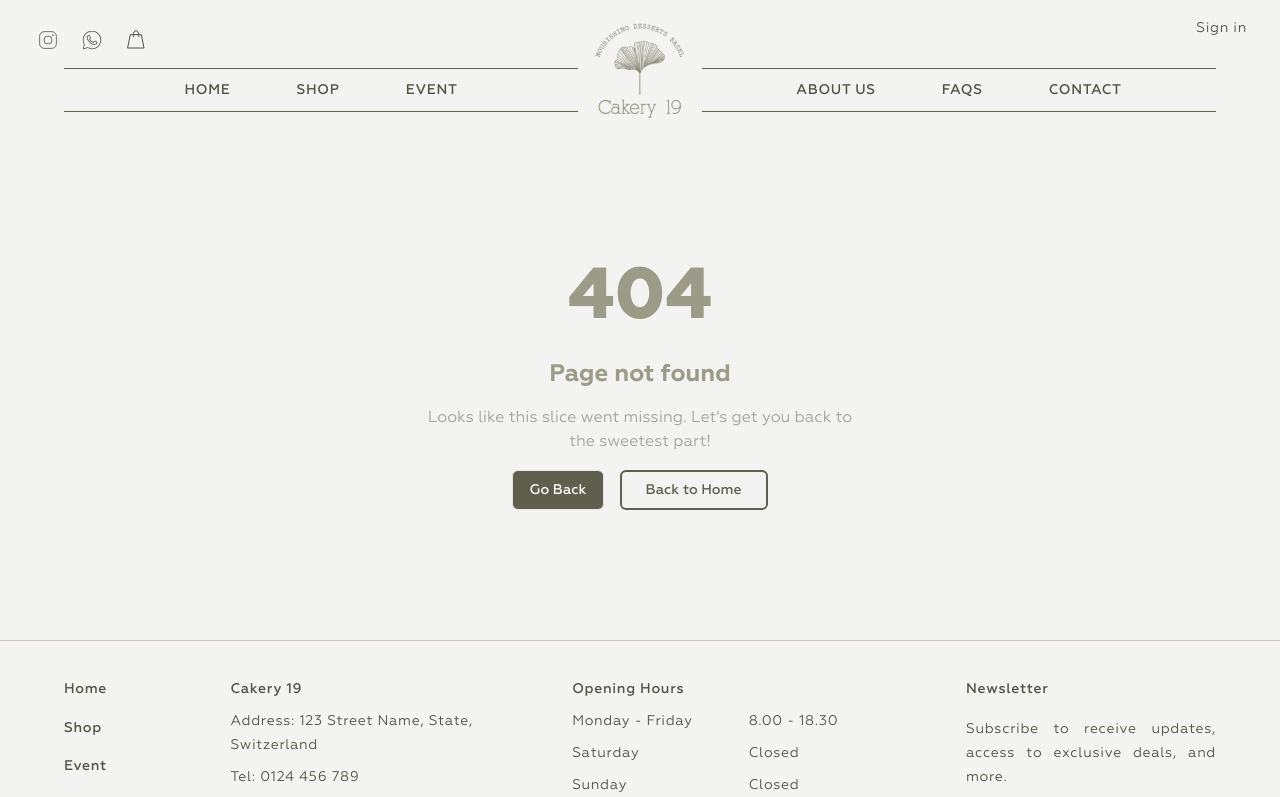
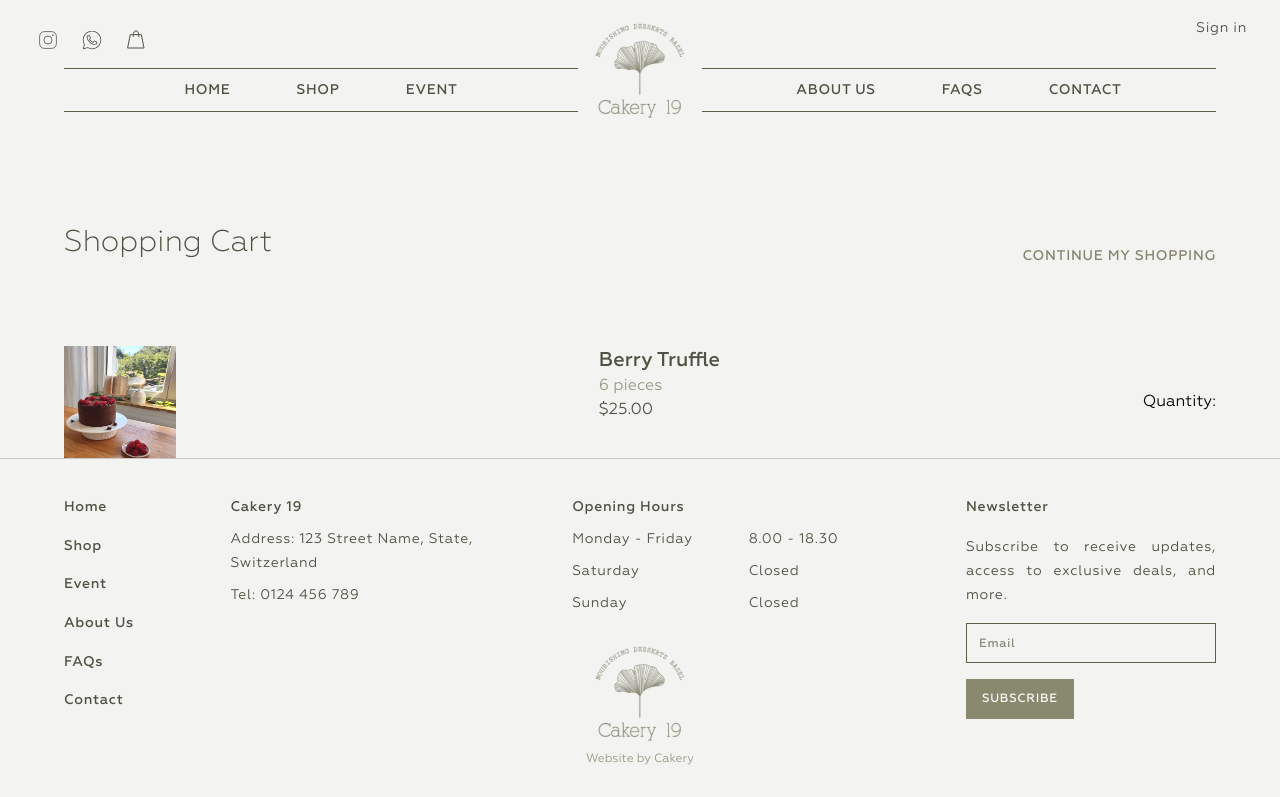
Before and after one commit to endRaver/Cakery19, a React (Vite) app in the folder frontend/: page /cart in a window 1280 px wide. Shown: the top 797 px of the page. Built offline with nearby package versions, Linux system fonts and the light colour scheme; no server answers.

Commit message:
Add initial Shopping Cart page and routing
- Create ShoppingCartPage component with basic layout
- Add cart route in App.tsx
- Update TopNavigationBar to link to cart page
- Enhance TopbarLinkToolTip with arrow styling

```diff
--- a/frontend/package.json
+++ b/frontend/package.json
@@ -21,7 +21,7 @@
     "class-variance-authority": "^0.7.1",
     "clsx": "^2.1.1",
     "embla-carousel-react": "^8.5.2",
-    "framer-motion": "^12.0.5",
+    "framer-motion": "^12.4.10",
     "lodash": "^4.17.21",
     "lucide-react": "^0.473.0",
     "react": "^18.3.1",
--- a/frontend/src/App.tsx
+++ b/frontend/src/App.tsx
@@ -17,6 +17,7 @@ import NotFoundPage from "./pages/not-found/NotFoundPage";
 import AdminLayout from "./layout/AdminLayout";
 import AdminCreatePage from "./pages/admin/AdminCreatePage";
 import AdminEditPage from "./pages/admin/AdminEditPage";
+import ShoppingCartPage from "./pages/shopping-cart/ShoppingCartPage";
 
 function App() {
   const { isSignedIn } = useAuth();
@@ -43,6 +44,7 @@ function App() {
           <Route path="/shop" element={<ShopPage />} />
           <Route path="/shop/:productId" element={<ProductDetailPage />} />
           <Route path="/faqs" element={<FaqsPage />} />
+          <Route path="/cart" element={<ShoppingCartPage />} />
           <Route path="/login" element={isSignedIn ? <Navigate to="/" replace /> : <LoginPage />} />
           <Route
             path="/sign-up"
--- a/frontend/src/components/TopNavigationBar.tsx
+++ b/frontend/src/components/TopNavigationBar.tsx
@@ -24,6 +24,12 @@ import TopbarLinkToolTip from "./TopbarLinkToolTip";
 const linkStyle =
   "my-1 text-nowrap font-medium border border-transparent px-1.5 lg:px-3 py-1 text-sm leading-6 tracking-wider duration-300 ease-in-out ";
 
+const getResponsiveHeight = (width: number) => {
+  if (width > 1024) return "h-[140px]";
+  if (width > 640) return "h-[96px]";
+  return "h-[84px]";
+};
+
 const TopNavigationBar = () => {
   const location = useLocation().pathname;
   const isHome = location === "/";
@@ -31,11 +37,7 @@ const TopNavigationBar = () => {
 
   return (
     <>
-      {(!isHome || windowWidth <= 1024) && (
-        <div
-          className={`${windowWidth > 1024 ? "h-[140px]" : windowWidth > 640 ? "h-[96px]" : "h-[84px]"}`}
-        ></div>
-      )}
+      {(!isHome || windowWidth <= 1024) && <div className={getResponsiveHeight(windowWidth)}></div>}
 
       {windowWidth > 1024 ? <NavbarDesktop /> : <NavbarMobile />}
     </>
@@ -112,7 +114,7 @@ const NavbarDesktop = () => {
             <span
               className={`${linkStyle} max-w-[200px] truncate text-nowrap !p-0 font-normal capitalize leading-none ${isHome && scrollY < 200 ? "text-primary-50" : "text-primary-500"}`}
             >
-              {`Hello, ${user?.fullName || user?.emailAddresses[0]?.emailAddress.split("@")[0] || "N/a"}`}
+              {`Hello, ${user?.fullName ?? user?.emailAddresses[0]?.emailAddress.split("@")[0] ?? "N/a"}`}
             </span>
 
             <div
@@ -155,12 +157,11 @@ const NavbarDesktop = () => {
             images={{ light: whatsapp_light, dark: whatsapp_dark }}
             isLight={isHome && scrollY < 200}
             newTab={true}
-            // className="-ml-2"
             imgClassName="m-1.5"
           />
 
           <TopbarLinkToolTip
-            url={""}
+            url={"/cart"}
             label="My Cart"
             images={{ light: cart_light, dark: cart_dark }}
             isLight={isHome && scrollY < 200}
--- a/frontend/src/components/TopbarLinkToolTip.tsx
+++ b/frontend/src/components/TopbarLinkToolTip.tsx
@@ -32,8 +32,9 @@ const TopbarLinkToolTip = ({
         )}
       </a>
 
-      <div className="absolute left-1/2 top-8 -translate-x-1/2 text-nowrap rounded-md bg-primary-50 px-2 py-1 text-sm text-primary-200 opacity-0 shadow-lg duration-500 group-hover:opacity-100">
+      <div className="absolute left-1/2 top-9 -translate-x-1/2 cursor-default text-nowrap rounded-md bg-primary-50 px-2 py-1 text-sm text-primary-200 opacity-0 shadow-lg duration-500 group-hover:opacity-100">
         {label}
+        <div className="absolute left-1/2 top-[-5px] h-2 w-2 -translate-x-1/2 rotate-45 bg-primary-50" />
       </div>
     </div>
   );
--- a/frontend/src/pages/shopping-cart/ShoppingCartPage.tsx
+++ b/frontend/src/pages/shopping-cart/ShoppingCartPage.tsx
@@ -1,8 +1,47 @@
+import AnimatedUnderline from "./components/AnimationUnderline";
 
 const ShoppingCartPage = () => {
   return (
-    <div>ShoppingCartPage</div>
-  )
-}
+    <div className="space-y-10 lg:space-y-[60px]">
+      <section className="container mx-auto my-20">
+        <div className="flex items-end justify-between">
+          <h2 className="text-center text-2xl font-light text-primary-500 sm:text-3xl sm:leading-[46px]">
+            Shopping Cart
+          </h2>
 
-export default ShoppingCartPage
+          <a href="/shop">
+            <AnimatedUnderline>
+              <p className="lg:text-md text-center text-sm font-medium tracking-wider text-primary-300 sm:text-sm">
+                CONTINUE MY SHOPPING
+              </p>
+            </AnimatedUnderline>
+          </a>
+        </div>
+      </section>
+
+      <section className="container mx-auto my-20 mt-8">
+        <div className="flex justify-between">
+          <img
+            src="../../../public/cakes/image/Berry_truffle/BerryTruffle1.jpg"
+            alt=""
+            className="aspect-square w-28"
+          />
+
+          <div>
+            <h3 className="text-xl font-medium text-primary-500">Berry Truffle</h3>
+            <p className="text-primary-200">6 pieces</p>
+            <p className="font-xl text-primary-500">$25.00</p>
+          </div>
+
+          <div className="flex items-center">
+            <p>Quantity:</p>
+
+            <div></div>
+          </div>
+        </div>
+      </section>
+    </div>
+  );
+};
+
+export default ShoppingCartPage;
--- /dev/null
+++ b/frontend/src/pages/shopping-cart/components/AnimationUnderline.tsx
@@ -0,0 +1,42 @@
+import { motion, useAnimation } from "framer-motion";
+
+const AnimatedUnderline = ({ children }: { children: React.ReactNode }) => {
+  const rightLine = useAnimation();
+  const leftLine = useAnimation();
+
+  const handleHoverStart = () => {
+    leftLine.start({ scaleX: 1, transformOrigin: "right" });
+    rightLine.start({ scaleX: 1, transformOrigin: "left" });
+  };
+
+  const handleHoverEnd = () => {
+    leftLine.start({ scaleX: 0, transformOrigin: "left" });
+    rightLine.start({ scaleX: 0, transformOrigin: "right" });
+  };
+
+  const lineStyles = "absolute bottom-0 h-[1px] w-1/2 bg-primary-300";
+  const transition = {
+    ease: [0.34, 0.24, 0.8, 0.54],
+    duration: 0.3,
+  };
+
+  return (
+    <motion.div className="relative" onHoverStart={handleHoverStart} onHoverEnd={handleHoverEnd}>
+      {children}
+      <motion.div
+        className={`${lineStyles} left-0`}
+        initial={{ scaleX: 0 }}
+        animate={leftLine}
+        transition={transition}
+      />
+      <motion.div
+        className={`${lineStyles} right-0`}
+        initial={{ scaleX: 0 }}
+        animate={rightLine}
+        transition={transition}
+      />
+    </motion.div>
+  );
+};
+
+export default AnimatedUnderline;
```
Also changed, not shown: 1 other file (tests, documents, lock files or other folders).
